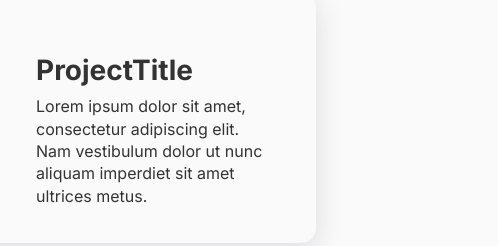
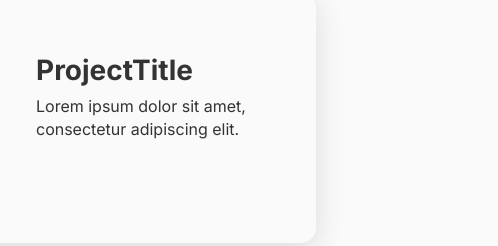
Before and after one commit to powdhar/portfolio, a plain HTML site: page index.html in a window 1280 px wide. Shown: the part 752-998 px from the top of the page, 644-1142 px from the left. Drawn offline with Linux system fonts and the light colour scheme; a web font is replaced by a local one.

Commit message:
Update index.html

```diff
--- a/index.html
+++ b/index.html
@@ -51,7 +51,7 @@
                     </div>
                     <div class="project-text">
                         <p class="project-title">ProjectTitle</p>
-                        <p class="project-description">Lorem ipsum dolor sit amet, consectetur adipiscing elit. Nam vestibulum dolor ut nunc aliquam imperdiet sit amet ultrices metus.</p>
+                        <p class="project-description">Lorem ipsum dolor sit amet, consectetur adipiscing elit.</p>
                     </div>
                 </div>
         </section>
```
